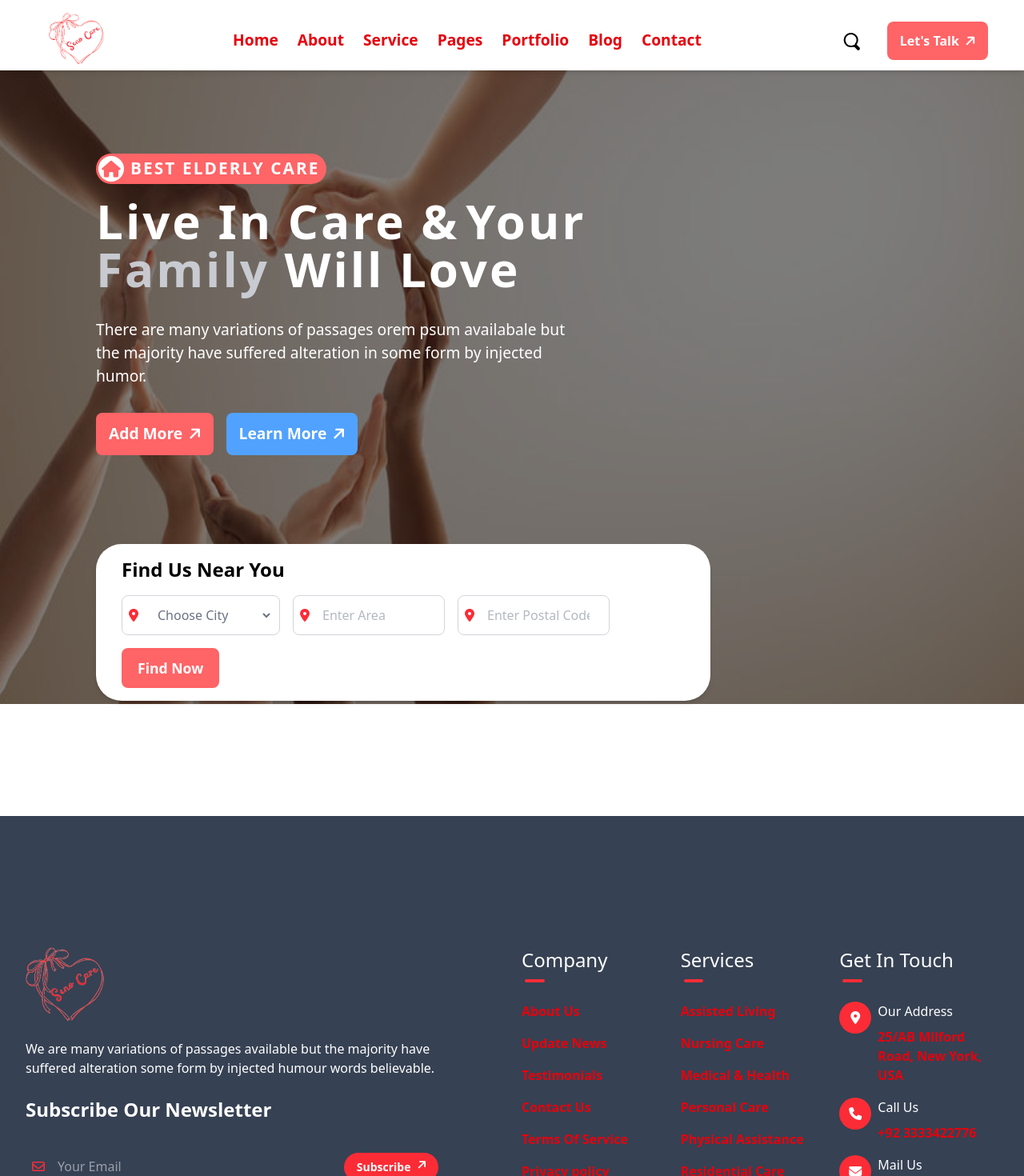
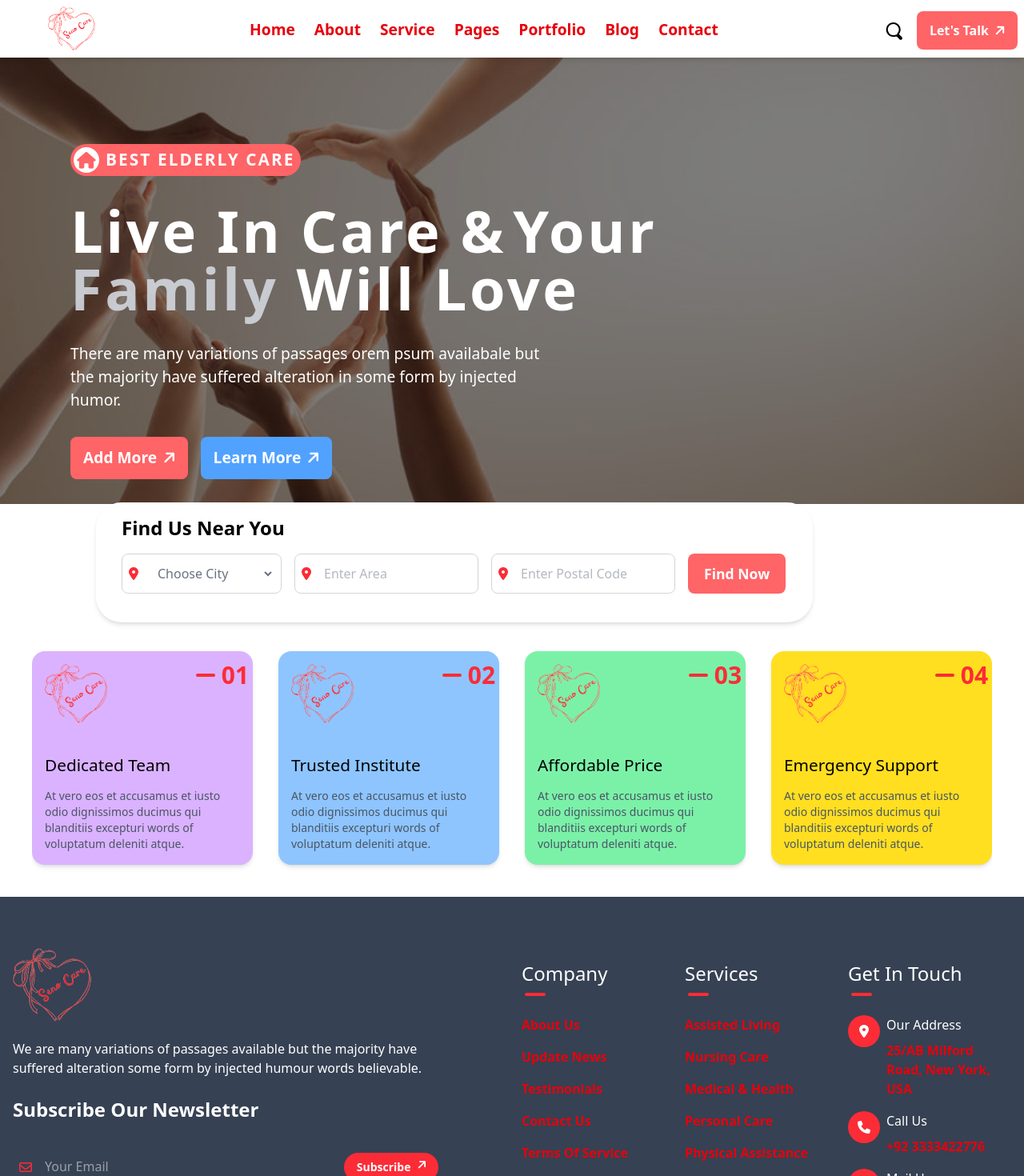
Before and after one commit to Shahzain333/CareTaker-Website, a React (Vite) app: page /about in a window 1280 px wide. Shown: the top 1470 px of the page at 80% size. Built offline with nearby package versions, Linux system fonts and the light colour scheme.

Commit message:
card complete and responsive as well

```diff
--- /dev/null
+++ b/src/Components/card/Card.jsx
@@ -0,0 +1,91 @@
+import React from 'react'
+import Container from "../Container"
+import Logo from "../../assets/img/Seno Care.png"
+
+function Card() {
+
+    const cardItem = [
+        {
+          id: 1,
+          name: 'Dedicated Team',
+          description: 'At vero eos et accusamus et iusto odio dignissimos ducimus qui blanditiis excepturi words of voluptatum deleniti atque.',
+          image: Logo,
+      },
+      {
+          id: 2,
+          name: 'Trusted Institute',
+          description: 'At vero eos et accusamus et iusto odio dignissimos ducimus qui blanditiis excepturi words of voluptatum deleniti atque.',
+          image: Logo,
+      },
+      {
+        id: 3,
+        name: 'Affordable Price',
+        price: 1500,
+        description: 'At vero eos et accusamus et iusto odio dignissimos ducimus qui blanditiis excepturi words of voluptatum deleniti atque.',
+        image: Logo,
+    },
+    {
+      id: 4,
+      name: 'Emergency Support',
+      description: 'At vero eos et accusamus et iusto odio dignissimos ducimus qui blanditiis excepturi words of voluptatum deleniti atque.',
+      image: Logo,
+    },
+    ]
+
+  return (
+
+    <section className='px-10'>
+
+    <Container>
+
+        <div className="flex flex-col gap-8 pb-10">
+
+            <div className="grid grid-cols-1 sm:grid-cols-2 gap-8 lg:grid-cols-4 pt-6">
+
+                {cardItem.map((item) => (
+
+                  <div key={item.id} className={`flex gap-4 flex-col rounded-2xl shadow-md overflow-hidden
+                   transition-transform duration-300 transform hover:scale-102 ${item.id === 1 ? 'bg-purple-300'
+                   : item.id === 2 ? "bg-blue-300" : item.id === 3 ? "bg-green-300" : "bg-yellow-300"}`}>
+
+                    {/* Image portion */}
+                    <div className='flex items-center justify-between p-4 relative'>
+
+                        <img className='w-20 object-cover'src={item.image} alt={item.name} />
+
+                        <div className='flex items-center justify-center gap-2 absolute top-3 sm:left-50 sm:right-0
+                        right-5'>
+
+                            <div className='w-6 border-b-4 border-b-red-500 rounded-full'></div>
+                            <h1 className='text-3xl font-bold text-red-500'>0{item.id}</h1>
+
+                        </div>
+
+                    </div>
+
+                    {/* Description Portion */}
+                    <div className='px-4 pb-4 flex flex-col gap-3'>
+
+                        <h3 className='font-medium text-[1.3rem]'>{ item.name }</h3>
+
+                        <p className='text-gray-600 text-sm'>{ item.description }</p>
+
+                    </div>
+
+                   </div>
+
+                ))}
+
+            </div>
+
+        </div>
+
+</Container>
+
+
+    </section>
+
+)
+}
+
+export default Card
--- a/src/Components/footer/Footer.jsx
+++ b/src/Components/footer/Footer.jsx
@@ -40,15 +40,16 @@ function Footer() {
 
   return (
 
-    <footer className='bg-gray-700 text-white pt-35 pb-10'>
+    <footer className='bg-gray-700 text-white pt-10 pb-10'>
 
       <Container>
 
       <div className=''>
 
-      <div className='grid grid-cols-1 md:grid-cols-2 gap-6 px-4 md:px-8 py-6'>
+      <div className='grid grid-cols-1 lg:grid-cols-2 gap-6 px-4 py-6'>
 
-        <div className='space-y-4 p-6 md:p-0 md:mr-20 m-0'>
+        {/* First Portion Input */}
+        <div className='space-y-4 md:p-0 md:mr-20 m-0'>
 
           <img src={Logo} width={100} alt='footer logo'/>
 
@@ -87,8 +88,9 @@ function Footer() {
 
         </div>
 
-        <div className='grid grid-cols-2 md:grid-cols-3 mt-4 md:mt-0'>
-
+        {/* Company Portion */}
+        <div className='grid grid-cols-2 md:grid-cols-3 md:pt-4'>
+        {/* 1st portion */}
         <div className='space-y-2 p-2 md:p-0'>
 
          <h3 className='font-medium text-2xl'>Company</h3>
@@ -118,7 +120,7 @@ function Footer() {
          </div>
 
         </div>
-
+        {/* 2nd portion */}
         <div className='space-y-2 p-2 md:p-0'>
 
          <h3 className='font-medium text-2xl'>Services</h3>
@@ -148,7 +150,7 @@ function Footer() {
          </div>
 
         </div>
-
+        {/* 3rd portion */}
         <div className='space-y-2 p-2 md:p-0 md:mt-0 mt-8'>
 
          <h3 className='font-medium text-2xl'>Get In Touch</h3>
--- a/src/Components/header/Header.jsx
+++ b/src/Components/header/Header.jsx
@@ -7,7 +7,6 @@ import { Link, NavLink } from "react-router-dom"
 export default function Header() {
 
   const [isMobileMenuOpen, setIsMobileMenuOpen] = useState(false);
-  const [isDesktop, setIsDesktop] = useState(false);
 
   // const navItem = [
   //   { title: "Home", link: '/'},
@@ -31,21 +30,19 @@ export default function Header() {
 
   return (
     <>
-      <header className="h-22 shadow-md fixed bg-white text-black w-full top-0 left-0 right-0 z-10">
 
-        <Conatiner>
+      <header className="h-18 shadow-md fixed bg-white text-black w-full top-0 left-0 right-0 z-10">
 
-          <div className="flex items-center md:justify-center md:gap-40 justify-between mt-4 transition-all
-          duration-300 ease-in-out">
+          <div className="flex items-center justify-between mt-2 transition-all duration-300 ease-in-out mr-2">
 
-            <div className="ml-4">
-              <img src={Logo}  width={70} alt="Seno Care Logo"/>
+            <div className="lg:ml-15 ml-4">
+              <img src={Logo}  width={60} alt="Seno Care Logo"/>
             </div>
 
             {/* For desktop  and laptop */}
             <div className='hidden md:block text-[1.2em]'>
 
-              <ul className='flex items-center justify-between gap-6 font-semibold '>
+              <ul className='flex items-center justify-between md:gap-4 lg:gap-6 gap-0 font-semibold '>
 
                 {navItem.map((nav) => (
 
@@ -64,17 +61,17 @@ export default function Header() {
             </div>
 
 
-            <div className=" flex items-center justify-center gap-4 ">
+            <div className=" flex items-center justify-between">
 
               {/* Search Button */}
-              <Button>
+              <Button className="hidden md:block">
 
                 <svg xmlns="http://www.w3.org/2000/svg"  className="h-6 w-6"  fill="none" viewBox="0 0 24 24" stroke="currentColor">
                   <path strokeLinecap="round"  strokeLinejoin="round"  strokeWidth={2}
                     d="M11 19a8 8 0 1 1 5.29-2.29l4.3 4.3a1 1 0 0 1-1.42 1.42l-4.3-4.3A8 8 0 0 1 11 19z" />
                 </svg>
 
-              </Button>
+              </Button >
 
               {/* TAlk Button */}
               <Button type="button" className="bg-red-400 text-white text-[1em] font-semibold py-3 px-4 hidden
@@ -99,14 +96,18 @@ export default function Header() {
             {/* mobile menu */}
             {isMobileMenuOpen && (
               // <div className="fixed " onClick={() => setIsMobileMenuOpen(false)}/>
-              <div className={`fixed left-0 top-0 h-full w-70 bg-white shadow-md z-50 p-6 transform md:hidden sm:hidden
-                ${isMobileMenuOpen ? "translate-x-0" : "-translate-x-full"} hover:shadow-md transition-transform duration-300 ease-in-out`}>
+              <div className={`fixed left-0 top-0 h-full w-70 bg-white shadow-md z-50 p-6 transform
+                ${isMobileMenuOpen ? "translate-x-0" : "-translate-x-full"} hover:shadow-md transition-transform
+                duration-300 ease-in-out`}>
+
+                {/* Image Logo in Small Device */}
+
+                <img src={Logo} width={70} className="-mt-2" alt="Seno Care Logo"/>
 
                 {/* Close Button */}
 
-                <img src={Logo} width={70} className="-mt-2" alt="Seno Care Logo"/>
-
-                <Button type="button" className={`absolute top-4 right-4 h-12 w-12 rounded-full bg-red-500 text-white`}
+                <Button type="button" className={`absolute top-4 right-4 h-12 w-12 rounded-full bg-red-500
+                text-white`}
                   onClick={() => setIsMobileMenuOpen(false)}>
                   <i className="fa-solid fa-xmark text-[1.3rem]"></i>
                 </Button>
@@ -136,7 +137,7 @@ export default function Header() {
 
           </div>
 
-        </Conatiner>
+
 
       </header>
     </>
--- a/src/Components/heroSection/Hero.jsx
+++ b/src/Components/heroSection/Hero.jsx
@@ -8,28 +8,27 @@ import Input from '../Input'
 function Hero() {
   return (
 
-  <section className='md:pb-35 pb-80 md:pt-20 pt-22 relative overflow-hidden'>
+  <section className='relative overflow-hidden pt-15 lg:pb-40 pb-80'>
 
+    {/* Main Hero Section */}
     <div className='relative'>
 
-      {/* Overlay  */}
-      <div className='absolute inset-0 bg-black opacity-50'></div>
-
-      {/* Background Image */}
+      {/* Background Image & Overlay */}
       <div className=''>
 
-        <img src={heroImage} className="w-full h-auto sm:min-h-[100vh] min-h-[120vh] bg-cover
-        bg-center bg-no-repeat"
+        <img src={heroImage} className="w-full md:min-h-[60vh] min-h-[65vh] bg-cover bg-center bg-no-repeat"
          alt="SenoCare HeroSection Image"/>
+
+        <div className='absolute inset-0 bg-black opacity-50'></div>
 
       </div>
 
       {/* Text */}
-      <div className='absolute inset-0 top-25 sm:top-28 sm:left-8 text-white flex flex-col sm:gap-4 sm:px-2
-      sm:ml-[5rem] ml-[2rem]'>
+      <div className='absolute inset-0 top-25 md:top-30 md:left-8 text-white flex flex-col md:gap-8 gap-2 md:px-2
+      md:ml-[3rem] ml-[2rem]'>
 
         <div className='flex items-center justify-start gap-2 sm:text-[1.3rem] text-[1.2rem] font-bold bg-red-400
-        rounded-3xl p-[3px] sm:w-72 w-67 '>
+        rounded-3xl p-[4px] sm:w-72 w-67'>
 
           <div className="flex items-center justify-center w-8 h-8 bg-white rounded-full">
             <i className="fa-solid fa-house text-center text-red-400"></i>
@@ -39,16 +38,16 @@ function Hero() {
 
         </div>
 
-        <div className='mt-2 sm:m-0 mx-1'>
+        <div className=''>
 
-        <h1 className="sm:text-6xl text-5xl font-bold font-sans tracking-wider">Live In Care &
+        <h1 className="md:text-7xl text-6xl font-bold font-sans tracking-wider">Live In Care &
           <span className="ml-2" >Your</span> <br />
           <span className="text-gray-300 animate-pulse">Family</span> Will Love
         </h1>
 
-        <p className='mt-8 text-[1.2rem] font-light md:w-150 sm:w-100 w-75'>There are many variations of passages orem psum availabale but the majority have suffered alteration in some form by injected humor.</p>
+        <p className='mt-8 text-[1.2rem] font-light lg:w-150'>There are many variations of passages orem psum availabale but the majority have suffered alteration in some form by injected humor.</p>
 
-        <div className='flex items-center justify-start gap-4 text-[1.2rem] font-bold mt-8'>
+        <div className='flex items-center justify-start gap-4 sm:text-[1.2rem] font-bold mt-8'>
 
           <Button className='bg-red-400 text-white text-[1em] font-semibold py-3 px-4 transition-all
           duration-300 hover:bg-gray-700 group rounded-lg '>
@@ -68,22 +67,26 @@ function Hero() {
 
       </div>
 
+
+
     </div>
 
-    <div className="absolute top-175 left-5 right-5 md:top-170 md:left-30 md:right-90
-    max-w-[90%] md:max-w-[60%] w-full p-4 rounded-4xl bg-white shadow-md min-h-[150px]">
+    {/* Box TO Find User Absolute */}
+
+    <div className="absolute lg:top-157 md:top-165 top-185 left-10 right-5  max-w-[100%] lg:max-w-[70%]
+    lg:left-30 p-4 rounded-4xl bg-white shadow-md min-h-[150px]">
 
     <h1 className="text-[1.3rem] sm:text-2xl font-bold mb-4 mx-2 sm:mx-4">Find Us Near You</h1>
 
-    <form className="mx-2 sm:mx-4">
+    <form className="mx-2 sm:mx-4 ">
 
-      <div className="flex flex-col sm:flex-row flex-wrap gap-4">
+      <div className="flex flex-col lg:flex-row md:flex-wrap gap-4">
 
-        <div className="flex items-center gap-2 px-2 border border-gray-300 rounded-lg w-full sm:w-auto">
+        <div className="flex items-center gap-2 px-2 border border-gray-300 rounded-lg w-full lg:w-50">
 
           <i className="fa-solid fa-location-dot text-red-500"></i>
 
-          <select className="text-gray-500 outline-none w-full sm:w-40 p-3">
+          <select className="text-gray-500 outline-none w-full p-3">
             <option>Choose City</option>
             <option>New York</option>
             <option>Los Angeles</option>
@@ -96,13 +99,13 @@ function Hero() {
 
           <i className="fa-solid fa-location-dot text-red-500"></i>
 
-          <Input type="text" className="border-none text-gray-500 w-full sm:w-40" placeholder="Enter Area" />
+          <Input type="text" className="border-none text-gray-500 w-full sm:w-50" placeholder="Enter Area" />
 
         </div>
 
         <div className="flex items-center border border-gray-300 rounded-lg px-2 w-full sm:w-auto">
           <i className="fa-solid fa-location-dot text-red-500"></i>
-          <Input type="text" className="border-none text-gray-500 w-full sm:w-40" placeholder="Enter Postal Code" />
+          <Input type="text" className="border-none text-gray-500 w-full sm:w-50 " placeholder="Enter Postal Code" />
         </div>
 
         <Button className="bg-red-400 text-white text-[1.1em] font-semibold py-3 px-5 transition-all duration-300
@@ -111,9 +114,10 @@ function Hero() {
         </Button>
 
       </div>
+
     </form>
 
-</div>
+   </div>
 
 
 
--- a/src/Components/index.js
+++ b/src/Components/index.js
@@ -2,10 +2,12 @@ import Header from "./header/Header";
 import TopBar from "./topBar/TopBar";
 import Footer from "./footer/Footer"
 import HeroSection from "./heroSection/Hero"
+import Card from "./card/Card"
 
 export {
     TopBar,
     Header,
     Footer,
-    HeroSection
+    HeroSection,
+    Card
 };
--- a/src/Pages/Home.jsx
+++ b/src/Pages/Home.jsx
@@ -1,10 +1,11 @@
 import React from 'react'
-import { HeroSection } from "../Components/index"
+import { Card, HeroSection } from "../Components/index"
 
 function Home() {
   return (
     <main>
         <HeroSection />
+        <Card />
     </main>
   )
 }
```
